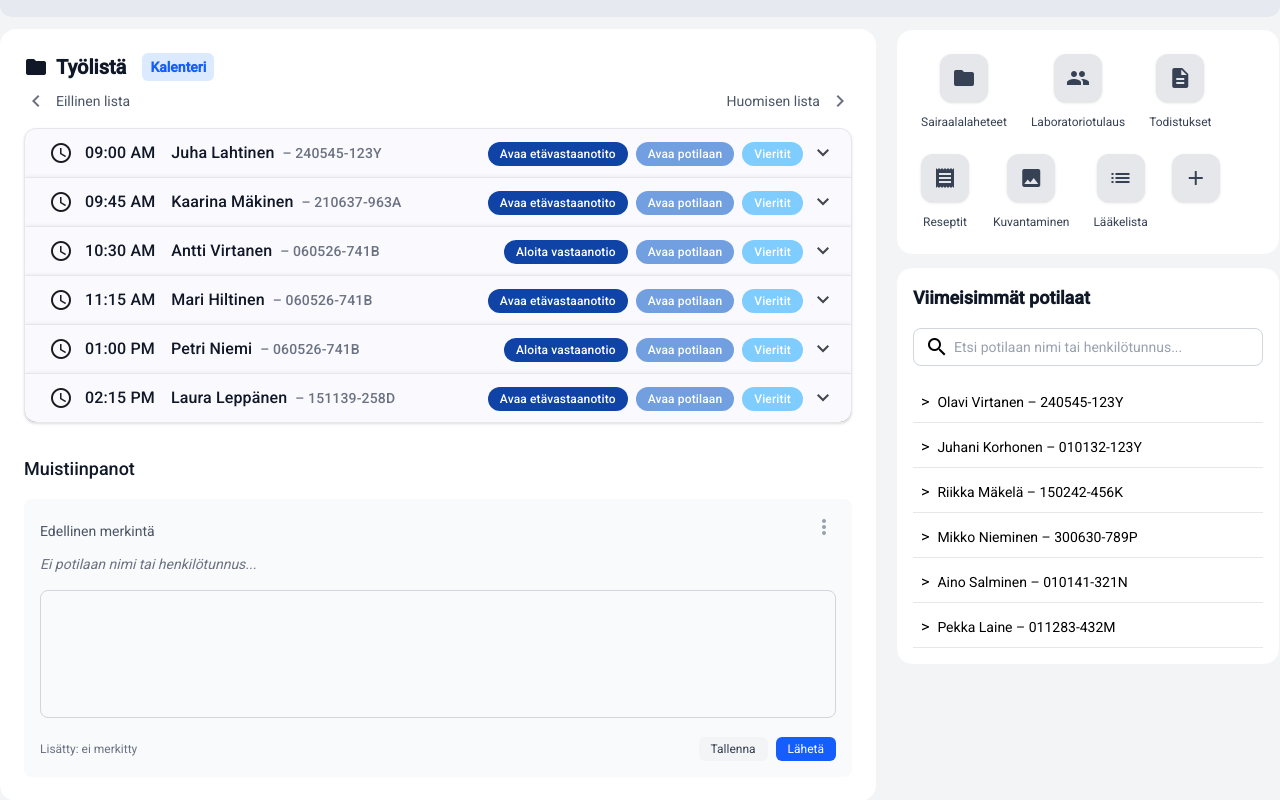
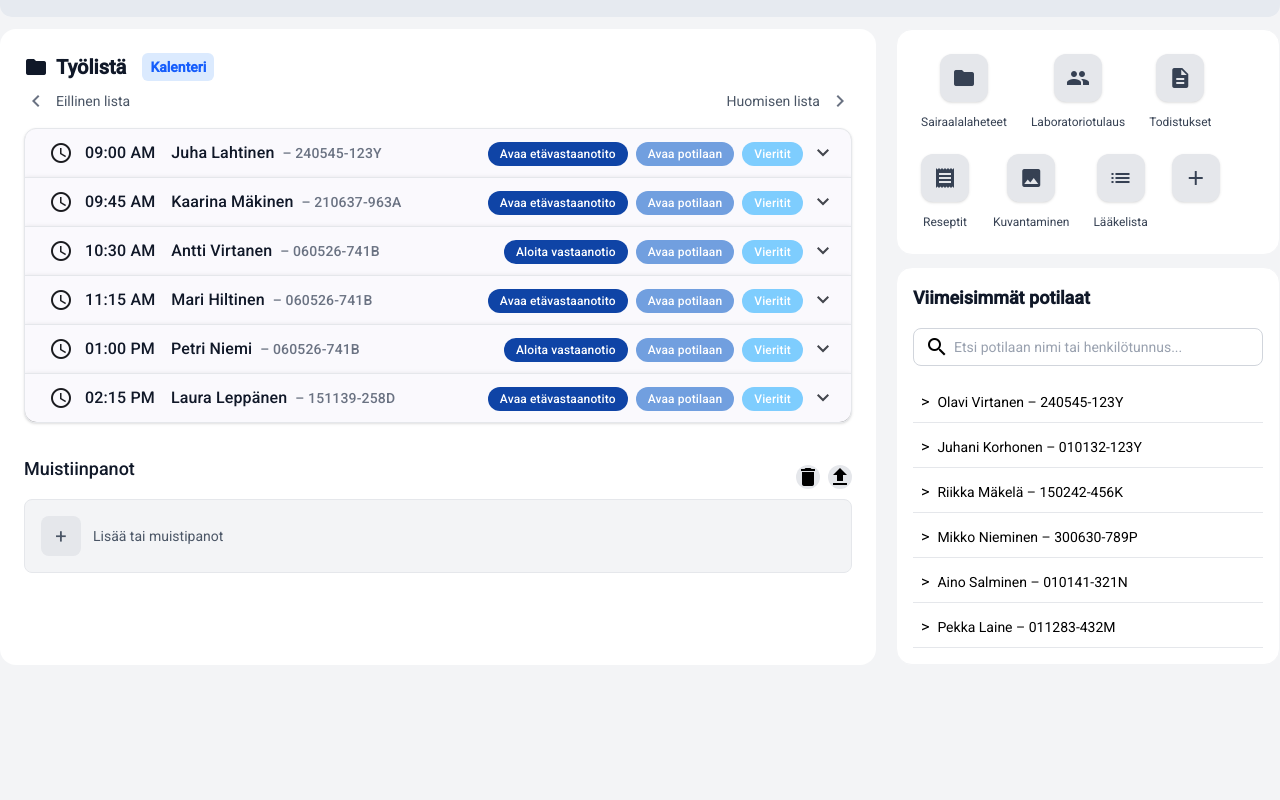
Before and after one commit to ahmadh2d/angular-assessment, an Angular app: page /dashboard in a window 1280 px wide. Shown: the part 240-1040 px from the top of the page. After the commit the page ends 905 px from the top, so only its background shows below. Built offline with nearby package versions, Linux system fonts and the light colour scheme.

Commit message:
Fix notepad UI

```diff
--- a/src/app/components/notepad/notepad.component.html
+++ b/src/app/components/notepad/notepad.component.html
@@ -1,26 +1,14 @@
-<div class="notepad-container">
-  <textarea
-    class="h-32 w-full resize-none rounded-lg border border-gray-300 p-3 focus:border-blue-500 focus:ring-2 focus:ring-blue-500"
-    placeholder="Lisää muistiinpano..."
-    rows="4"
-  >
-  </textarea>
-
-  <div class="mt-3 flex items-center justify-between">
-    <div class="text-xs text-gray-500">
-      <span>Lisätty: ei merkitty</span>
-    </div>
-    <div class="flex space-x-2">
-      <button
-        class="rounded-md bg-gray-100 px-3 py-1 text-xs text-gray-700 transition-colors hover:bg-gray-200"
-      >
-        Tallenna
-      </button>
-      <button
-        class="rounded-md bg-blue-600 px-3 py-1 text-xs text-white transition-colors hover:bg-blue-700"
-      >
-        Lähetä
-      </button>
-    </div>
+<div class="flex items-center justify-between">
+  <h3 class="mb-4 text-lg font-medium text-gray-900">Muistiinpanot</h3>
+  <div class="flex items-center space-x-2">
+    <mat-icon class="rounded-2xl bg-gray-200">delete</mat-icon>
+    <mat-icon class="rounded-2xl bg-gray-200">upload</mat-icon>
   </div>
 </div>
+
+<div class="flex items-center rounded-lg border border-gray-200 bg-gray-100 p-4">
+  <div class="mr-3 flex h-10 w-10 items-center justify-center rounded-lg bg-gray-200">
+    <span class="text-xl text-gray-600">+</span>
+  </div>
+  <div class="text-sm text-gray-600">Lisää tai muistipanot</div>
+</div>
--- a/src/app/components/notepad/notepad.component.ts
+++ b/src/app/components/notepad/notepad.component.ts
@@ -1,8 +1,9 @@
 import { Component } from '@angular/core';
+import { MatIconModule } from '@angular/material/icon';
 
 @Component({
   selector: 'app-notepad',
-  imports: [],
+  imports: [MatIconModule],
   templateUrl: './notepad.component.html',
   styleUrl: './notepad.component.css',
 })
--- a/src/app/components/worklist/worklist.component.html
+++ b/src/app/components/worklist/worklist.component.html
@@ -40,9 +40,9 @@
                   <span class="ml-2 text-sm text-gray-500">– {{ item.patientId }}</span>
                 </div>
               </div>
-              <div class="ml-4 block-buttons">
+              <div class="block-buttons ml-4">
                 <button
-                  class="ml-2 rounded-full text-white px-3 py-1 text-xs"
+                  class="ml-2 rounded-full px-3 py-1 text-xs text-white"
                   *ngFor="let action of item.actions"
                 >
                   {{ action }}
@@ -63,45 +63,7 @@
 
     <!-- Notes section at bottom -->
     <div class="mt-8">
-      <h3 class="mb-4 text-lg font-medium text-gray-900">Muistiinpanot</h3>
-      <div class="rounded-lg bg-gray-50 p-4">
-        <div class="mb-2 flex items-center justify-between">
-          <span class="text-sm text-gray-600">Edellinen merkintä</span>
-          <button class="text-gray-400 hover:text-gray-600">
-            <mat-icon class="h-4 w-4">more_vert</mat-icon>
-          </button>
-        </div>
-        <div class="mb-4 text-sm text-gray-500 italic">Ei potilaan nimi tai henkilötunnus...</div>
-
-        <!-- Include the notepad component -->
-        <app-notepad></app-notepad>
-      </div>
+      <app-notepad></app-notepad>
     </div>
   </div>
 </div>
-
-<!-- <div class="border-t border-gray-100 pt-4">
-  <div *ngIf="item.description" class="mb-4 rounded-lg bg-blue-50 p-3">
-    <p class="text-sm text-gray-700">{{ item.description }}</p>
-  </div>
-
-  <div class="flex flex-wrap gap-2">
-    <button
-      *ngFor="let action of item.actions"
-      class="rounded-lg border px-4 py-2 text-sm font-medium transition-colors"
-      [ngClass]="{
-        'border-blue-600 bg-blue-600 text-white hover:bg-blue-700':
-          action.includes('Avaa etävastaanotito'),
-        'border-green-600 bg-green-600 text-white hover:bg-green-700':
-          action.includes('Aloita vastaanotio'),
-        'border-gray-300 bg-white text-gray-700 hover:bg-gray-50':
-          !action.includes('Avaa etävastaanotito') &&
-          !action.includes('Aloita vastaanotio'),
-      }"
-    >
-      {{ action }}
-    </button>
-  </div>
-</div>
-</mat-expansion-panel>
-</mat-accordion> -->
```
